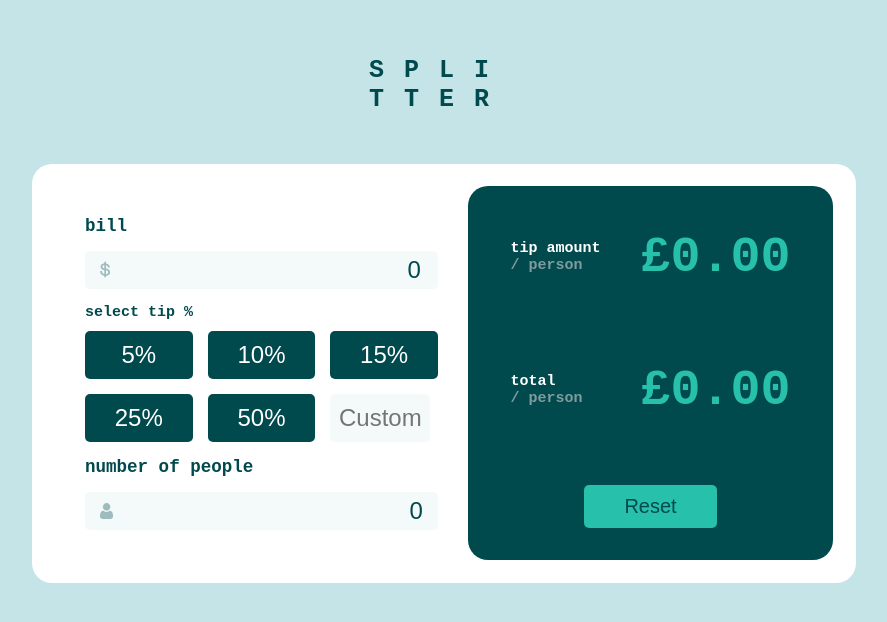
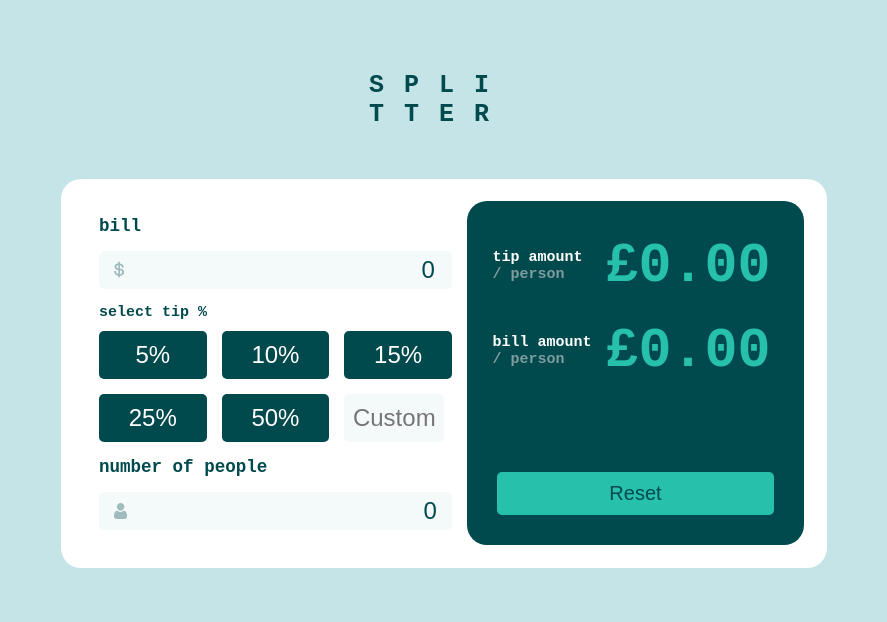
Before and after one commit to 11ma/tip-calc, a React (Create React App) app: page / in a window 1280 px wide. Shown: the part 106-728 px from the top of the page, without its empty margins (196-1083 px from the left). Built offline with nearby package versions, Linux system fonts and the light colour scheme.

Commit message:
clean up

```diff
--- /dev/null
+++ b/src/components/OutputValues.js
@@ -0,0 +1,13 @@
+import styles from "../modules/OutputValues.module.scss";
+
+const ValuePerPerson = ({ outputName, subtitle, totalValuePerPerson }) => (
+  <div className={styles.ValuePerPersonLayout}>
+    <div>
+      <h2 className={styles.TipAmountTotal}>{outputName}</h2>
+      <h3>{subtitle}</h3>
+    </div>
+    <h2 className={styles.Figures}>£{totalValuePerPerson.toFixed(2)}</h2>
+  </div>
+);
+
+export default ValuePerPerson;
--- /dev/null
+++ b/src/components/Reset.js
@@ -0,0 +1,13 @@
+import { ResetCalc } from "../modules/Reset.module.scss";
+
+const Reset = ({ type = "submit", onClick }) => {
+  return (
+    // <section className={ResetCalc}>
+    <button className={ResetCalc} type={type} onClick={onClick}>
+      Reset
+    </button>
+    // </section>
+  );
+};
+
+export default Reset;
--- a/src/components/TipCalc.js
+++ b/src/components/TipCalc.js
@@ -1,10 +1,16 @@
 import { useState } from "react";
 import Tip from "./Tip";
 import InputComponent from "./InputComponent";
-import ValueOutput from "./ValueOutput";
+import OutputValues from "./OutputValues";
+import Reset from "./Reset";
 import { checkNum, checkInfinity } from "./Utilities";
 
-import styles from "../modules/TipCalc.module.scss";
+import {
+  Container,
+  InputContainer,
+  OutputContainer,
+  TipAmounts,
+} from "../modules/TipCalc.module.scss";
 
 // icons
 import Person from "../assets/images/icon-person.svg";
@@ -63,8 +69,8 @@ const TipCalc = () => {
 
   return (
     <>
-      <section className={styles.container}>
-        <section className={styles.InputContainer}>
+      <section className={Container}>
+        <section className={InputContainer}>
           <InputComponent
             inputName="bill"
             value={bill}
@@ -90,17 +96,20 @@ const TipCalc = () => {
           />
         </section>
 
-        <section className={styles.OutputContainer}>
-          <ValueOutput
-            tipPerPerson={checkNum(tipValuePerPerson())}
-            totalPerPerson={checkNum(billAmountPerPerson())}
-          />
-
-          <section className={styles.ResetCalc}>
-            <button type="submit" onClick={handleReset}>
-              Reset
-            </button>
-          </section>
+        <section className={OutputContainer}>
+          <div className={TipAmounts}>
+            <OutputValues
+              outputName="tip amount"
+              subtitle="/ person"
+              totalValuePerPerson={checkNum(tipValuePerPerson())}
+            />
+            <OutputValues
+              outputName="bill amount"
+              subtitle="/ person"
+              totalValuePerPerson={checkNum(billAmountPerPerson())}
+            />
+          </div>
+          <Reset onClick={handleReset} />
         </section>
       </section>
     </>
--- a/src/components/ValueOutput.js
+++ /dev/null
@@ -1,22 +0,0 @@
-import styles from "../modules/ValueOutput.module.scss";
-
-const ValuePerPerson = ({ tipPerPerson, totalPerPerson }) => (
-  <>
-    <div className={styles.ValuePerPersonLayout}>
-      <div>
-        <h2 className={styles.TipAmountTotal}>tip amount </h2>
-        <h3>/ person</h3>
-      </div>
-      <h2 className={styles.figures}>£{tipPerPerson.toFixed(2)}</h2>
-    </div>
-    <div className={styles.ValuePerPersonLayout}>
-      <div>
-        <h2 className={styles.TipAmountTotal}>total </h2>
-        <h3>/ person</h3>
-      </div>
-      <h2 className={styles.figures}>£{totalPerPerson.toFixed(2)}</h2>
-    </div>
-  </>
-);
-
-export default ValuePerPerson;
--- a/src/modules/ValueOutput.module.scss
+++ b/src/modules/OutputValues.module.scss
@@ -1,7 +1,6 @@
 .ValuePerPersonLayout > * {
   align-self: center;
-  margin: 10px;
-  padding: 10px;
+  margin: 0.2em;
 }
 
 .ValuePerPersonLayout {
@@ -18,10 +17,9 @@
     color: hsl(184, 14%, 56%);
   }
 
-  .figures {
-    font-size: 50px;
+  .Figures {
+    font-size: 55px;
     color: hsl(172, 67%, 45%);
-    // margin: 0;
   }
 }
 
--- /dev/null
+++ b/src/modules/Reset.module.scss
@@ -0,0 +1,16 @@
+.ResetCalc {
+  margin: 0.5em;
+  background-color: hsl(172, 67%, 45%);
+  border: none;
+  color: hsl(183, 100%, 15%);
+  padding: 0.5em 2em;
+  text-align: center;
+  display: inline-block;
+  font-size: 20px;
+  cursor: pointer;
+  border-radius: 5px;
+}
+
+.ResetCalc:hover {
+  background-color: hsl(186, 14%, 43%);
+}
--- a/src/modules/TipCalc.module.scss
+++ b/src/modules/TipCalc.module.scss
@@ -1,14 +1,10 @@
-.container {
+.Container {
   display: flex;
   color: hsl(183, 100%, 15%);
   background-color: hsl(0, 0%, 100%);
   border-radius: 20px;
   font-size: 15px;
   padding: 1.5em;
-
-  .InputContainer {
-    margin: 1em;
-  }
 
   .InputContainer > * {
     margin: 1em;
@@ -17,38 +13,19 @@
   .OutputContainer {
     background-color: hsl(183, 100%, 15%);
     color: hsl(0, 0%, 100%);
-    padding: 1.5em;
     border-radius: 20px;
     display: flex;
     flex-direction: column;
     justify-content: space-between;
   }
 
-  .ResetCalc {
-    align-self: center;
-    justify-content: end;
-  }
-
-  .ResetCalc > * {
-    margin: 0.5em;
-    background-color: hsl(172, 67%, 45%);
-    border: none;
-    color: hsl(183, 100%, 15%);
-    padding: 0.5em 2em;
-    text-align: center;
-    display: inline-block;
-    font-size: 20px;
-    cursor: pointer;
-    border-radius: 5px;
-  }
-
-  .ResetCalc > *:hover {
-    background-color: hsl(186, 14%, 43%);
+  .OutputContainer > * {
+    margin: 1.5em;
   }
 }
 
 @media only screen and (max-width: 880px) {
-  .container {
+  .Container {
     flex-direction: column;
     padding: 0;
   }
```
